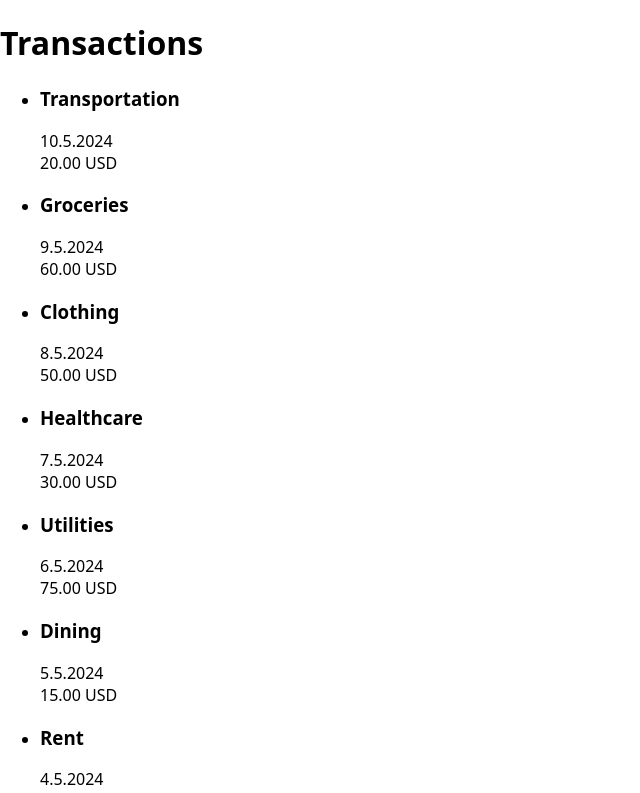
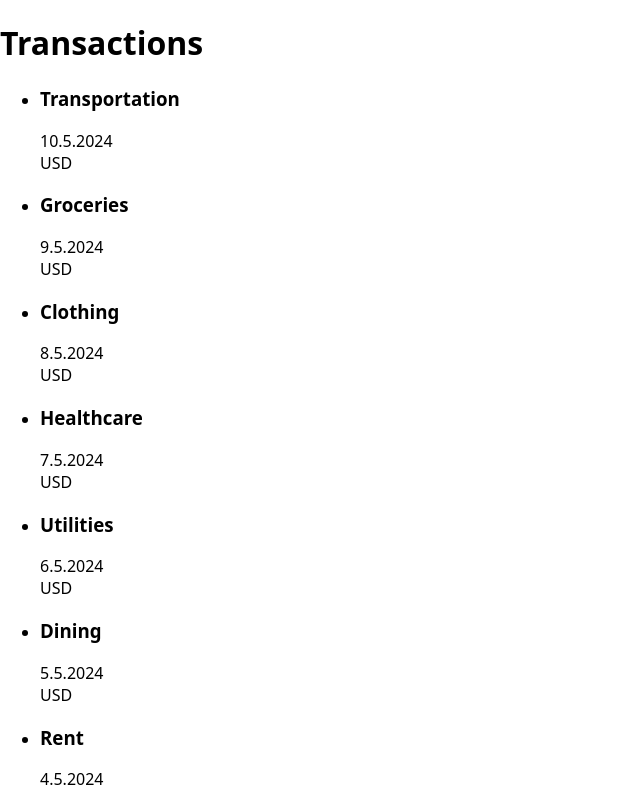
Before and after one commit to miToe/dagobert, a Next.js app: page / in a window 1280 px wide. Shown: the top 793 px of the page, without its empty margins (0-640 px from the left). Built offline with nearby package versions, Linux system fonts and the light colour scheme.

Commit message:
Ticket - Transaction List

```diff
--- a/src/pages/index.js
+++ b/src/pages/index.js
@@ -12,7 +12,7 @@ function TransactionList() {
           <li key={transaction.id}>
             <h3>{transaction.category}</h3>
             <div>{new Date(transaction.date).toLocaleDateString('de-DE')}</div>
-            <div>{transaction.amount.toFixed(2)} {transaction.currency}</div>
+            <div>{transaction.currency}</div>
           </li>
         ))}
       </ul>
```
